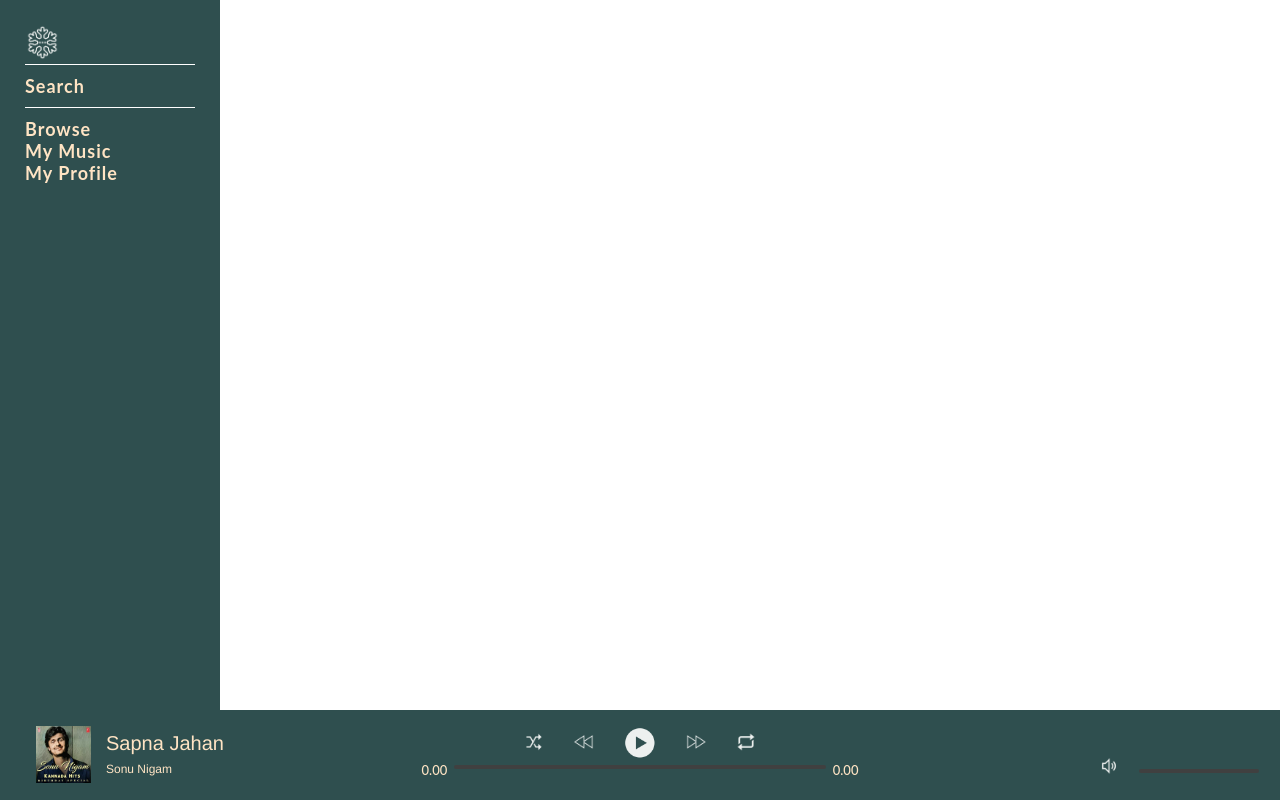
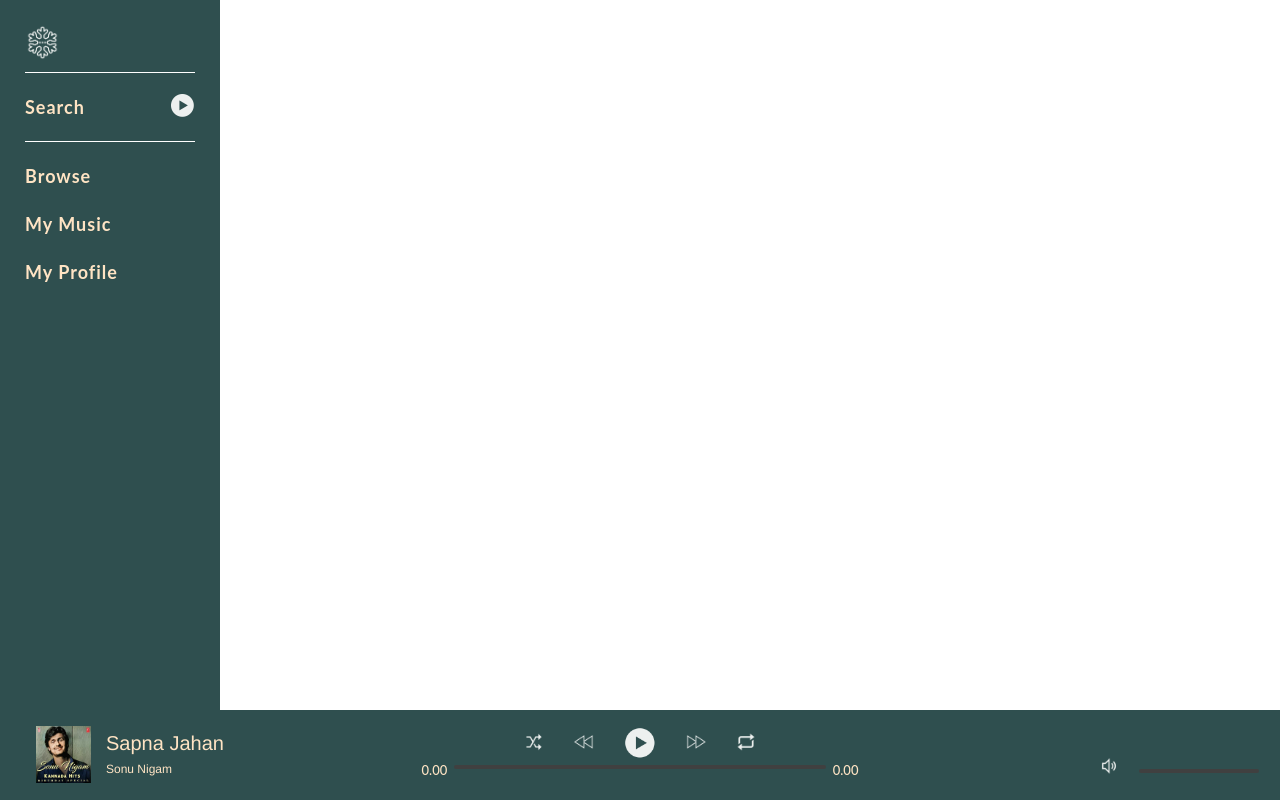
Before and after one commit to slakh96/MusicPlayer, a PHP site: page / in a window 1280 px wide. Run offline with PHP 8.4, Linux system fonts and the light colour scheme; the visitor is signed in with stand-in values (Sample User, id 1).

Commit message:
added styles for the navigation items; conpleted left navigation bar

```diff
--- a/assets/css/style.css
+++ b/assets/css/style.css
@@ -156,18 +156,37 @@ body {
 
 .navItemLink {
     text-decoration: none;
-    padding: 10px 0
-    colour: bisque;
+    padding: 13px 0;
+    color: bisque;
     display: block;
     letter-spacing: 1px;
     font-weight: 700;
     font-size: 90%;
 }
-.navItemLink {
-    color: bisque;
+.navItemLink:hover{
+    color: white;
 }
+.navItemLink:active{
+    color: aquamarine;
+}
+
 
 .group {
     border-top: 1px solid white;
     padding: 10px 0;
 }
+
+.logo {
+    padding-bottom: 8px;
+}
+
+.icon {
+    position: absolute;
+    right: 0;
+    top: 10px;
+    width: 25px;
+}
+
+.navItem {
+    position: relative;
+}
--- a/index.php
+++ b/index.php
@@ -26,7 +26,8 @@
                         <a href="index.php" class="logo"><img src="assets/images/icons/icons8_Snowflake_75px.png"></a>
                         <div class="group"><!--Search bar--->
                             <div class="navItem">
-                                <a href="search.php" class="navItemLink">Search</a>
+                                <a href="search.php" class="navItemLink">Search
+                                <img src="assets/images/icons/icons8_Circled_Play_50px.png" class="icon" alt="search" ></a>
                             </div>
                         </div>
                         <div class="group"><!---Quick links--->
```
